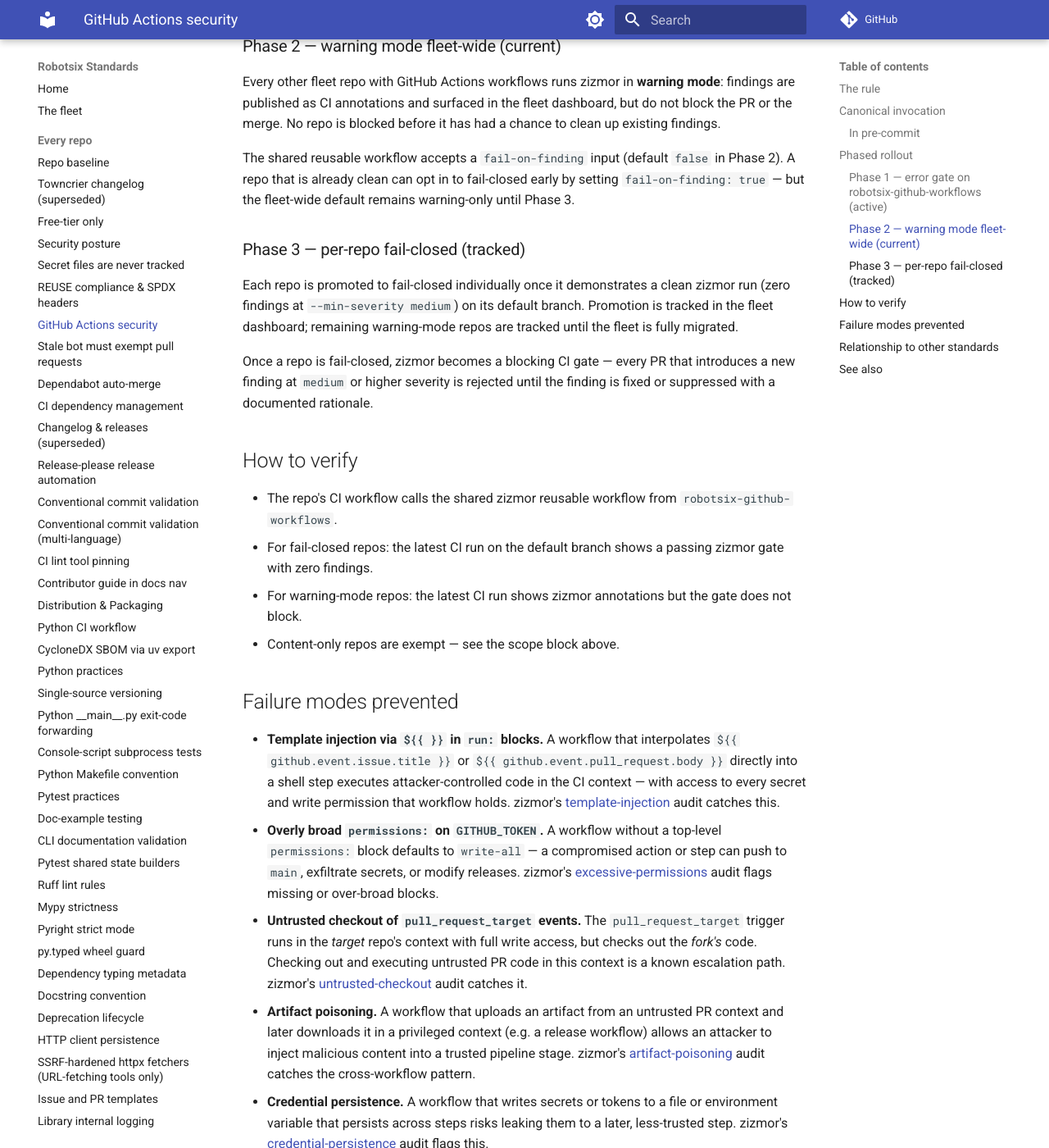
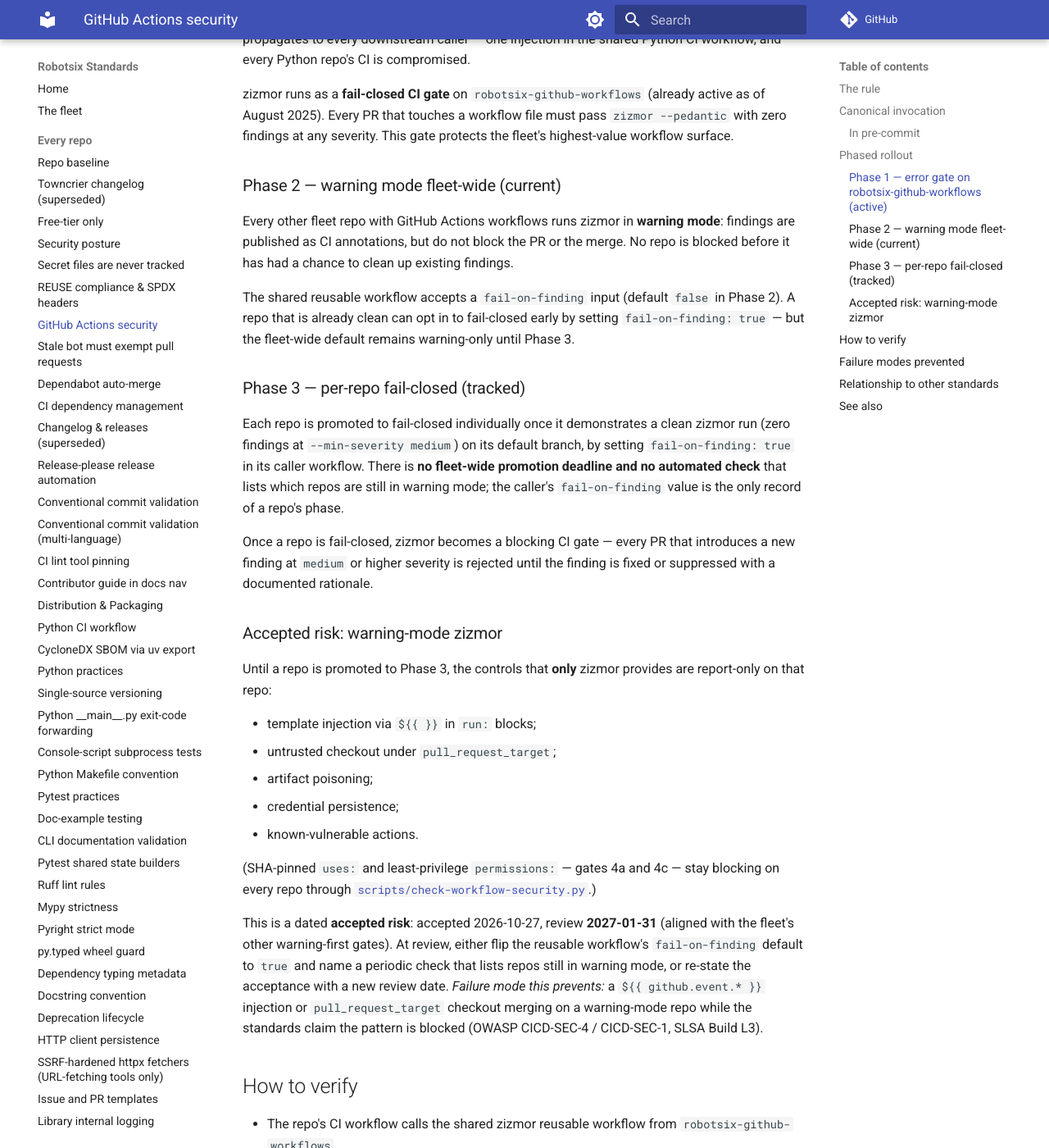
Before and after one commit to damien-robotsix/robotsix-standards, an MkDocs documentation site: the page built from docs/github-actions-security.md, in a window 1280 px wide and 1400 px high, scrolled down 1716 px. Shown: the whole window at 82% size. Built offline with MkDocs 1.6.1 and Material for MkDocs 9.7.7, drawn with Linux system fonts in a browser that asks for light colours; comment, search, counter and statistics services are not loaded; some of the changed text lies outside the part shown.

Commit message:
docs: zizmor is still warning-only fleet-wide with no Phase 3 deadline, but security-posture and scorecard.md say it blocks PRs (20261027T021925Z-zizmor-is-still-warning-only-fleet-wide-8399) (#436)
Co-authored-by: robotsix-mill <mill@robotsix.local>

```diff
--- a/docs/github-actions-security.md
+++ b/docs/github-actions-security.md
@@ -30,6 +30,16 @@ delivered through a shared reusable workflow in
 [robotsix-github-workflows](https://github.com/damien-robotsix/robotsix-github-workflows)
 so that one workflow definition protects the entire fleet — no per-repo
 copy-paste, no per-repo version skew.
+
+**Current enforcement state: warning-only outside
+`robotsix-github-workflows`.** Running zizmor is required everywhere, but
+its findings **block** a PR only on `robotsix-github-workflows` (Phase 1)
+and on repos that have opted in with `fail-on-finding: true`. Every other
+repo is in Phase 2 warning mode: findings are annotations, not a gate. See
+[accepted risk](#accepted-risk-warning-mode-zizmor) below. *Failure mode
+this note prevents:* another standards page (or an operator decision, such
+as the Scorecard drop) relying on zizmor as a blocking gate on repos where
+it only reports.
 
 ## Canonical invocation
 
@@ -79,9 +89,9 @@ gate protects the fleet's highest-value workflow surface.
 ### Phase 2 — warning mode fleet-wide (current)
 
 Every other fleet repo with GitHub Actions workflows runs zizmor in
-**warning mode**: findings are published as CI annotations and surfaced
-in the fleet dashboard, but do not block the PR or the merge. No repo
-is blocked before it has had a chance to clean up existing findings.
+**warning mode**: findings are published as CI annotations, but do not
+block the PR or the merge. No repo is blocked before it has had a chance
+to clean up existing findings.
 
 The shared reusable workflow accepts a `fail-on-finding` input (default
 `false` in Phase 2). A repo that is already clean can opt in to
@@ -92,12 +102,38 @@ default remains warning-only until Phase 3.
 
 Each repo is promoted to fail-closed individually once it demonstrates
 a clean zizmor run (zero findings at `--min-severity medium`) on its
-default branch. Promotion is tracked in the fleet dashboard; remaining
-warning-mode repos are tracked until the fleet is fully migrated.
+default branch, by setting `fail-on-finding: true` in its caller
+workflow. There is **no fleet-wide promotion deadline and no automated
+check** that lists which repos are still in warning mode; the caller's
+`fail-on-finding` value is the only record of a repo's phase.
 
 Once a repo is fail-closed, zizmor becomes a blocking CI gate — every PR
 that introduces a new finding at `medium` or higher severity is rejected
 until the finding is fixed or suppressed with a documented rationale.
+
+### Accepted risk: warning-mode zizmor
+
+Until a repo is promoted to Phase 3, the controls that **only** zizmor
+provides are report-only on that repo:
+
+- template injection via `${{ }}` in `run:` blocks;
+- untrusted checkout under `pull_request_target`;
+- artifact poisoning;
+- credential persistence;
+- known-vulnerable actions.
+
+(SHA-pinned `uses:` and least-privilege `permissions:` — gates 4a and 4c —
+stay blocking on every repo through
+[`scripts/check-workflow-security.py`](security-posture.md#workflow-permissions-audit).)
+
+This is a dated **accepted risk**: accepted 2026-10-27, review
+**2027-01-31** (aligned with the fleet's other warning-first gates). At
+review, either flip the reusable workflow's `fail-on-finding` default to
+`true` and name a periodic check that lists repos still in warning mode,
+or re-state the acceptance with a new review date. *Failure mode this
+prevents:* a `${{ github.event.* }}` injection or `pull_request_target`
+checkout merging on a warning-mode repo while the standards claim the
+pattern is blocked (OWASP CICD-SEC-4 / CICD-SEC-1, SLSA Build L3).
 
 ## How to verify
 
```
Also changed, not shown: docs/scorecard.md (+17 -5 lines), docs/security-posture.md (+11 -4 lines).
